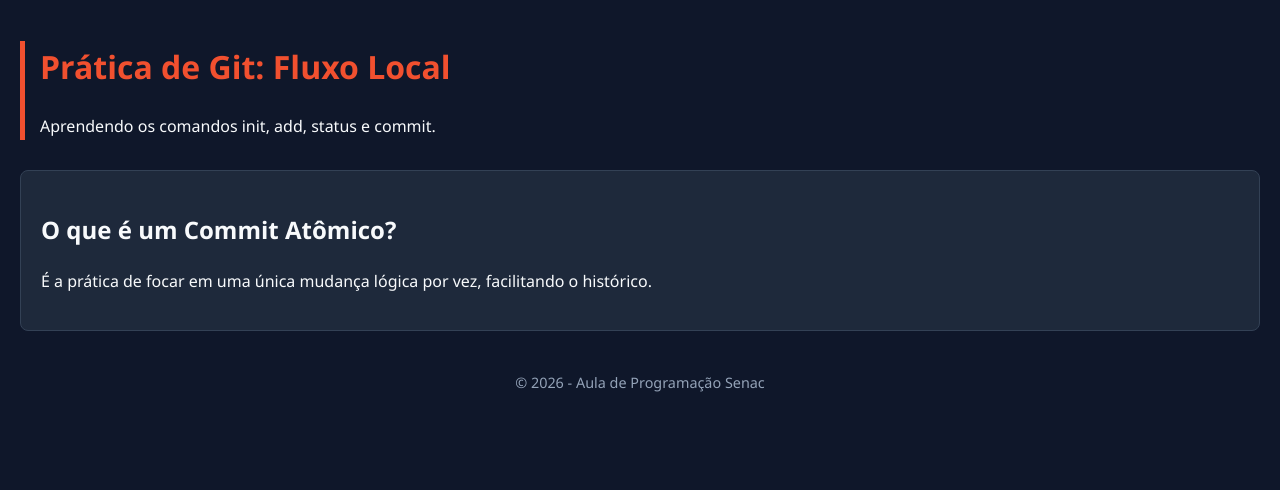
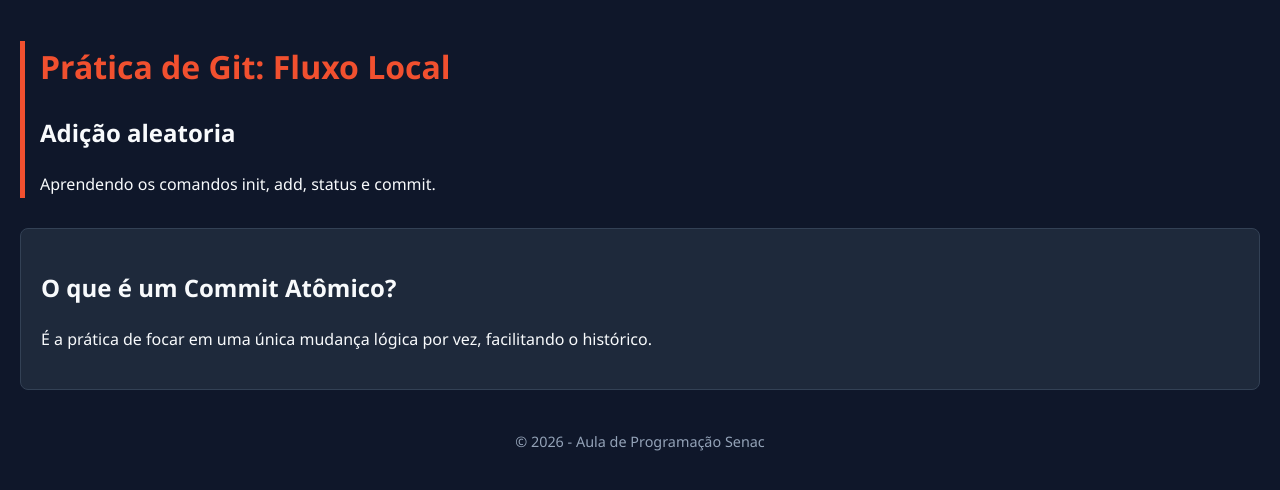
Before and after one commit to WeslleyMartinsBatista/pratica-ssh, a plain HTML site: page index.html in a window 1280 px wide. Drawn offline with Linux system fonts and the light colour scheme.

Commit message:
segundo push, alterando index.html e README.md

```diff
--- a/index.html
+++ b/index.html
@@ -9,6 +9,7 @@
 <body>
     <header>
         <h1>Prática de Git: Fluxo Local</h1>
+        <h2>Adição aleatoria</h2>
         <p>Aprendendo os comandos init, add, status e commit.</p>
     </header>
 
```
Also changed, not shown: 1 other file.
